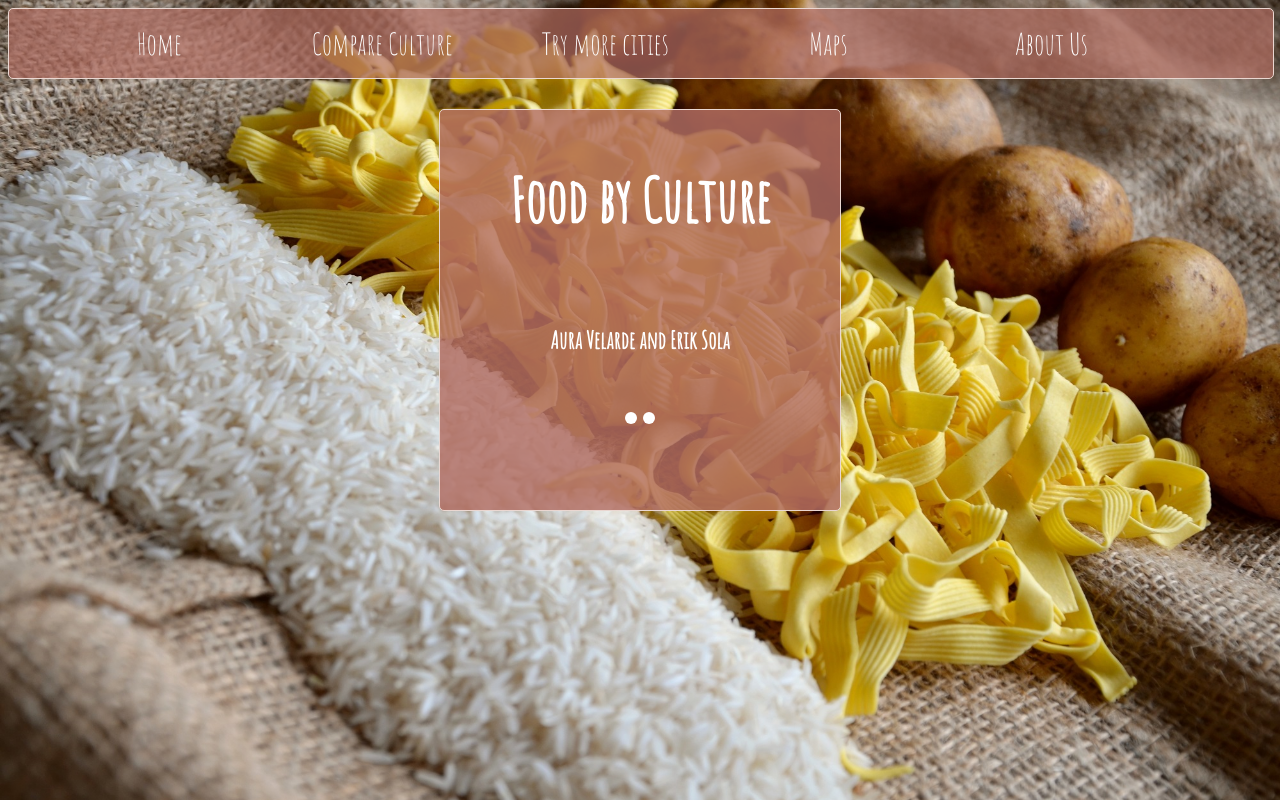
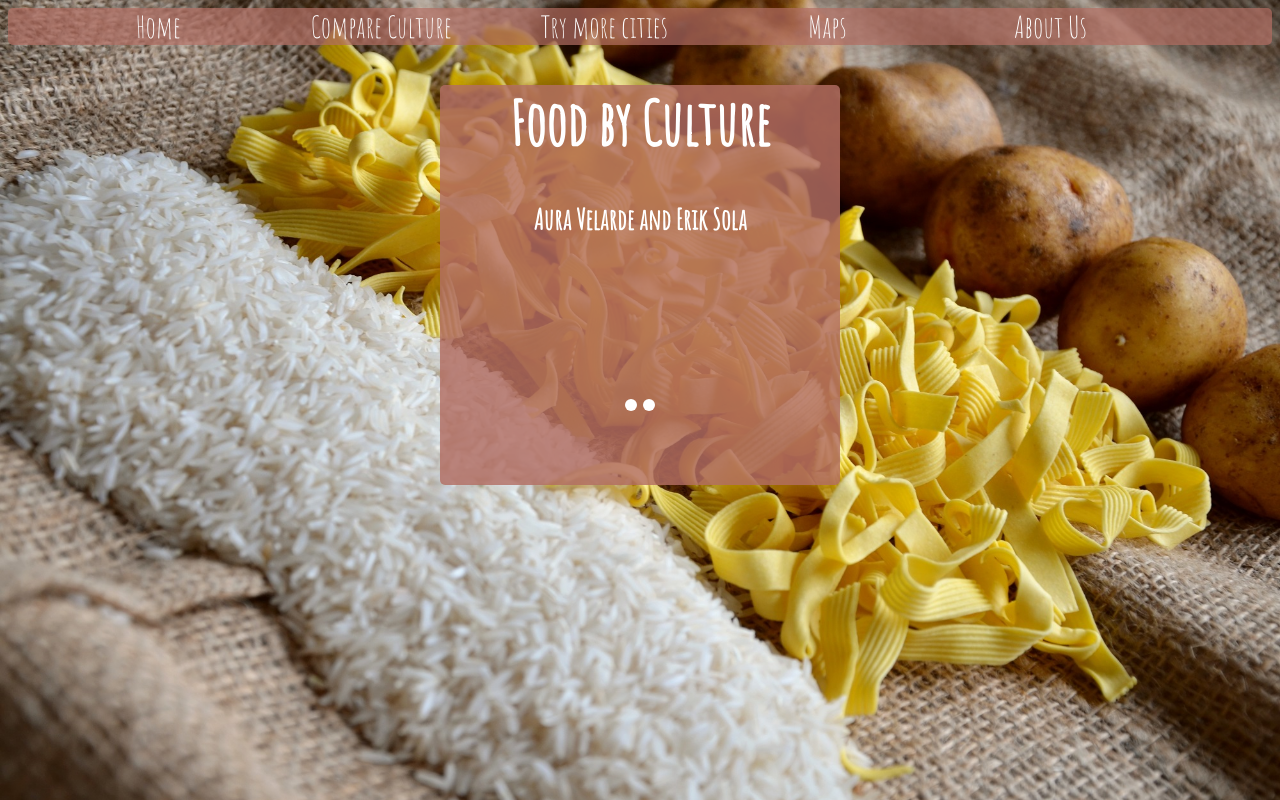
Before and after one commit to AuraIV/FoodByCulture, a website: page index.html in a window 1280 px wide. Drawn offline with Linux system fonts and the light colour scheme.

Commit message:
Removed borders

```diff
--- a/index.html
+++ b/index.html
@@ -4,6 +4,7 @@
 
   <link href="https://fonts.googleapis.com/css?family=Lobster" rel="stylesheet">
   <link href="https://fonts.googleapis.com/css?family=Amatic+SC" rel="stylesheet">
+  <link href="https://fonts.googleapis.com/css?family=Roboto+Condensed" rel="stylesheet">
 
     <meta charset="utf-8">
   </head>
@@ -48,7 +49,9 @@
   info.addEventListener("click", function(){
     var html;
     html = "Welcome to our project! <br> Have you ever wondered the correlation between restaurants and culture in a city? <br>";
-    html += "What about how location can have an impact on a restaurant's popularity?"
+    html += "What about how location can have an impact on a restaurant's popularity? <br>"
+    html += "What kind of bias could surround the popularity of a restaurant? <br>"
+    html += "Interact with our graphs and Maps, as we explore the possibilities."
     talk.innerHTML = html;
   })
   </script>
--- a/pages.css
+++ b/pages.css
@@ -12,8 +12,9 @@ nav {
   width:100%;
   background: rgba(178, 110, 99, .6);
   border-radius: 5px;
-  border: solid #EAD7D1 1px;
+/*  border: solid #EAD7D1 1px;*/
   margin-bottom: 30px;
+  margin-top: 0;
 }
 nav li {
 text-align: center;
@@ -40,7 +41,7 @@ nav li a:hover{
   /*background: #E26D5A;*/
   background: rgba(226, 109, 90, .5);
   border-radius: 5px;
-  border: solid #EAD7D1 1px;
+/*  border: solid #EAD7D1 1px;*/
   text-align: center;
   margin: 0 auto;
   margin-left: 50px;
--- a/styles.css
+++ b/styles.css
@@ -28,7 +28,7 @@ nav {
   width:100%;
   background: rgba(178, 110, 99, .7);
   border-radius: 5px;
-  border: solid #EAD7D1 1px;
+/*  border: solid #EAD7D1 1px;*/
   margin-bottom: 30px;
 }
 nav li {
@@ -74,14 +74,14 @@ nav li a:hover{
 	/*background: rgba(147, 100, 70, .82);*/
 	/*vertical-align: middle;*/
 	border-radius: 5px;
-	border: solid #EAD7D1 1px;
+	/*border: solid #EAD7D1 1px;*/
 	text-align: center;
 	margin: 0 auto;
 }
 
 #title h1,h2 {
-	vertical-align: middle;
-	line-height: 100px;
+	/*vertical-align: middle;*/
+	/*line-height: 100px;*/
 }
 
 
@@ -112,5 +112,11 @@ ol li{
 }
 
 #talk{
+	height: 180px;
 	color: white;
+	/*font-weight: bold;*/
+	font-size: 19px;
+	/*font-family: 'Roboto Condensed', sans-serif;*/
+	font-family: 'Aref Ruqaa', serif;
+
 }
```
Also changed, not shown: home.html (+2 -0 lines).
